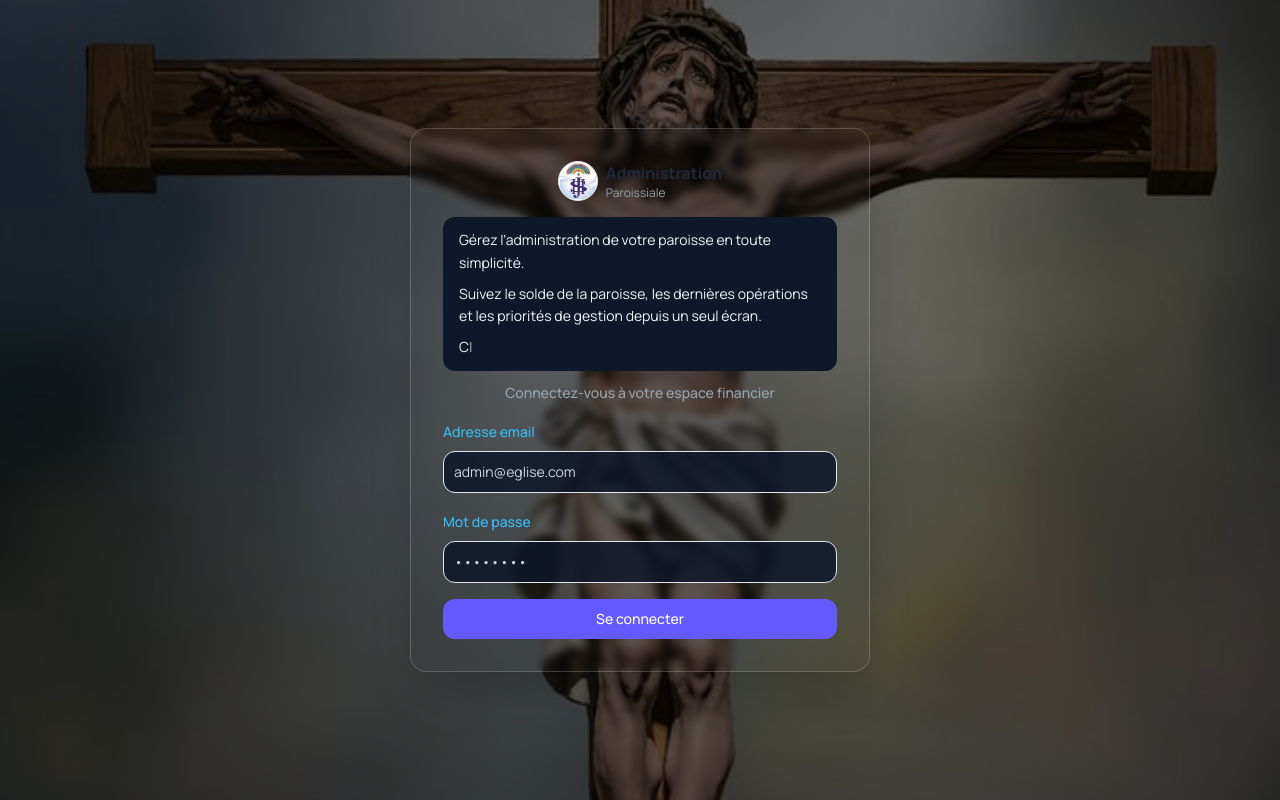
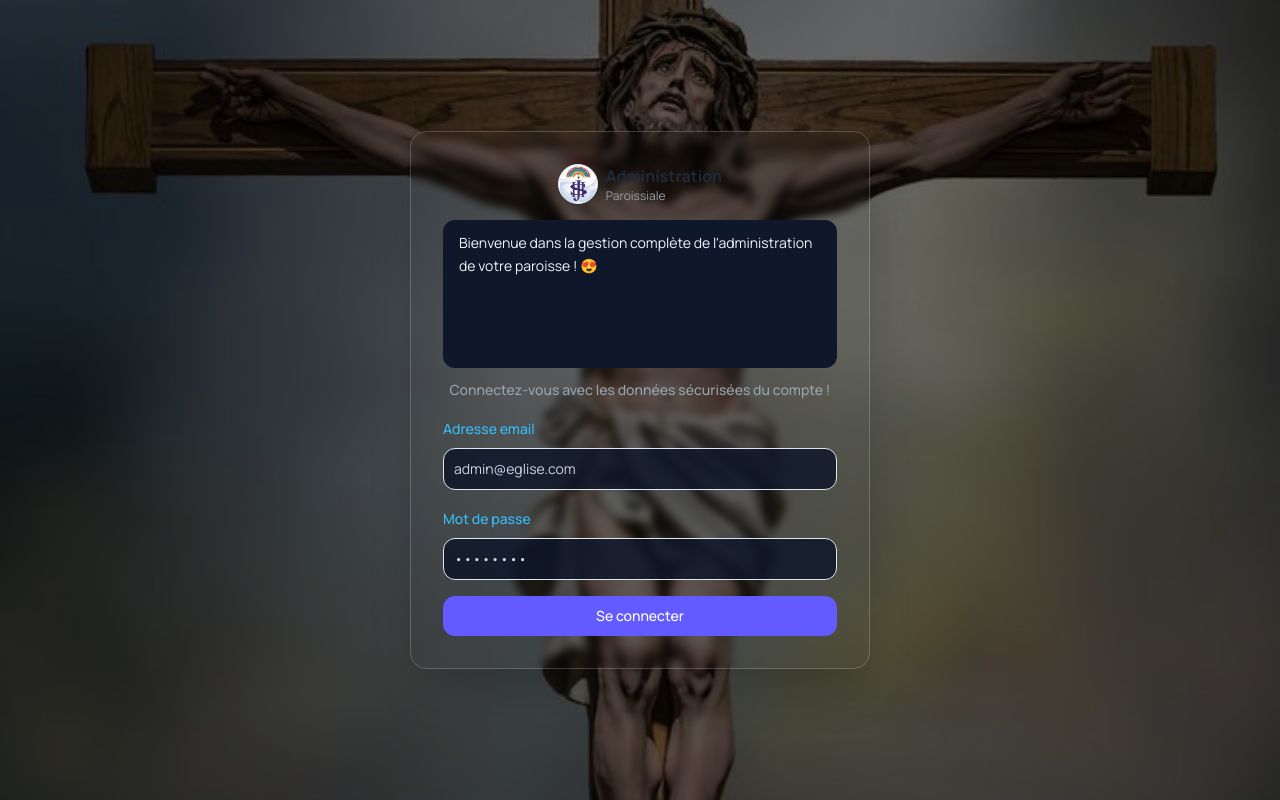
Before and after one commit to Raph1er/tresorerieparoissiale, a Next.js app: page /login in a window 1280 px wide. Built offline with nearby package versions, Linux system fonts and the light colour scheme; some icons are missing.

Commit message:
Correction sur la vue du login

```diff
--- a/app/dashboard/page.tsx
+++ b/app/dashboard/page.tsx
@@ -275,7 +275,7 @@ export default function DashboardPage() {
             </div>
 
             <p className="max-w-2xl text-bodytext leading-7">
-              Suivez le solde de la paroisse, les dernières opérations et les priorités de gestion depuis un seul écran.
+             Gérez la trésorerie de votre paroisse, suivez les entrées et les sorties, et organisez les programmes du secrétariat depuis un espace unique.
             </p>
           </div>
 
--- a/components/auth/LoginPageClient.tsx
+++ b/components/auth/LoginPageClient.tsx
@@ -24,9 +24,7 @@ import { getAuthToken, isTokenExpired, setSession } from "@/lib/client-auth";
 import Logo from "@/components/layout/Logo";
 
 const messageBlocks = [
-  "Gérez l'administration de votre paroisse en toute simplicité.",
-  "Suivez le solde de la paroisse, les dernières opérations et les priorités de gestion depuis un seul écran.",
-  "Contrôle des entrées, sorties et justificatifs avec pagination.",
+  "Bienvenue dans la gestion complète de l'administration de votre paroisse ! 😍",
 ];
 
 export default function LoginPageClient() {
@@ -146,7 +144,7 @@ export default function LoginPageClient() {
             </div>
 
             <p className="text-sm text-center text-bodytext font-medium">
-              Connectez-vous à votre espace financier
+              Connectez-vous avec les données sécurisées du compte !
             </p>
 
             {messageInfo && (
```
